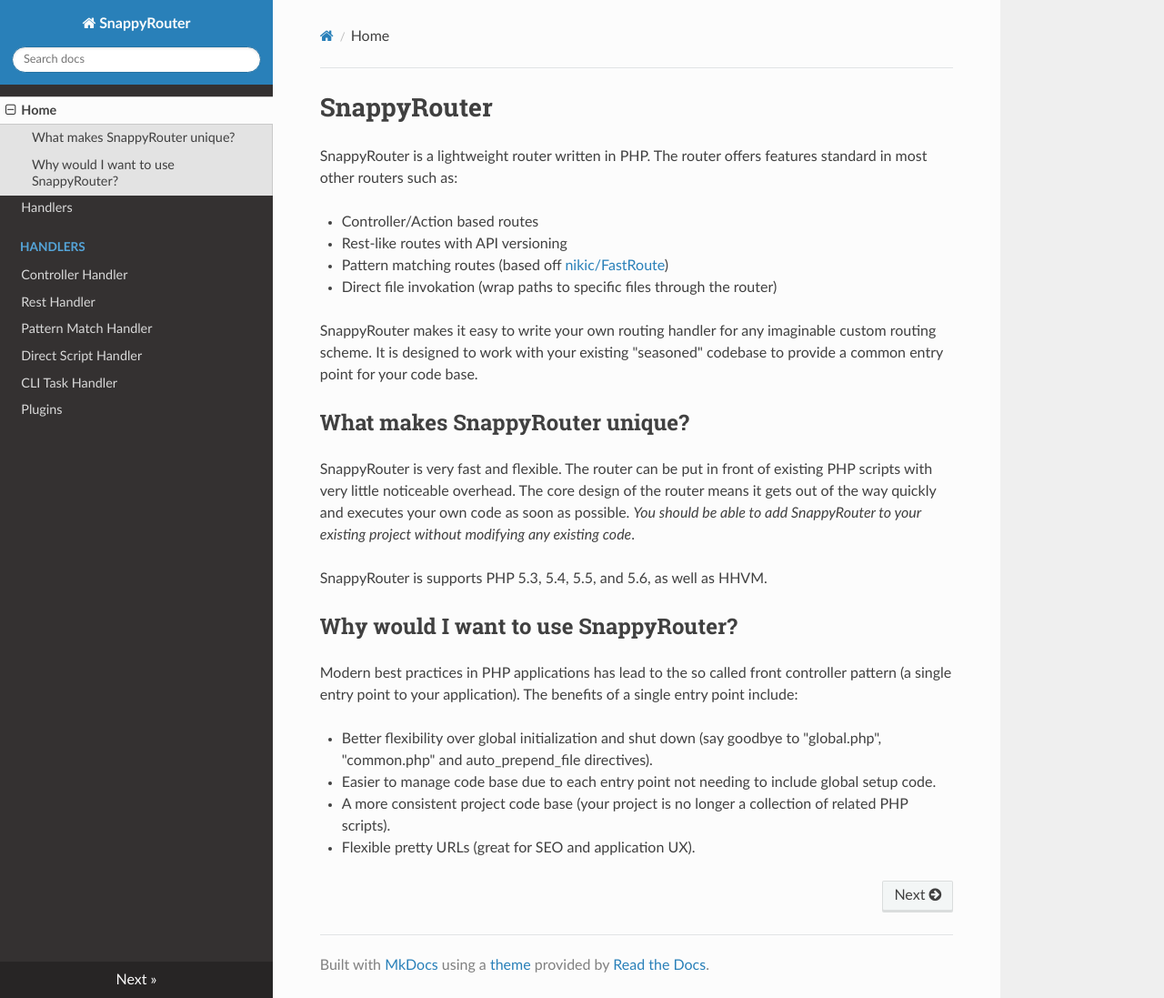
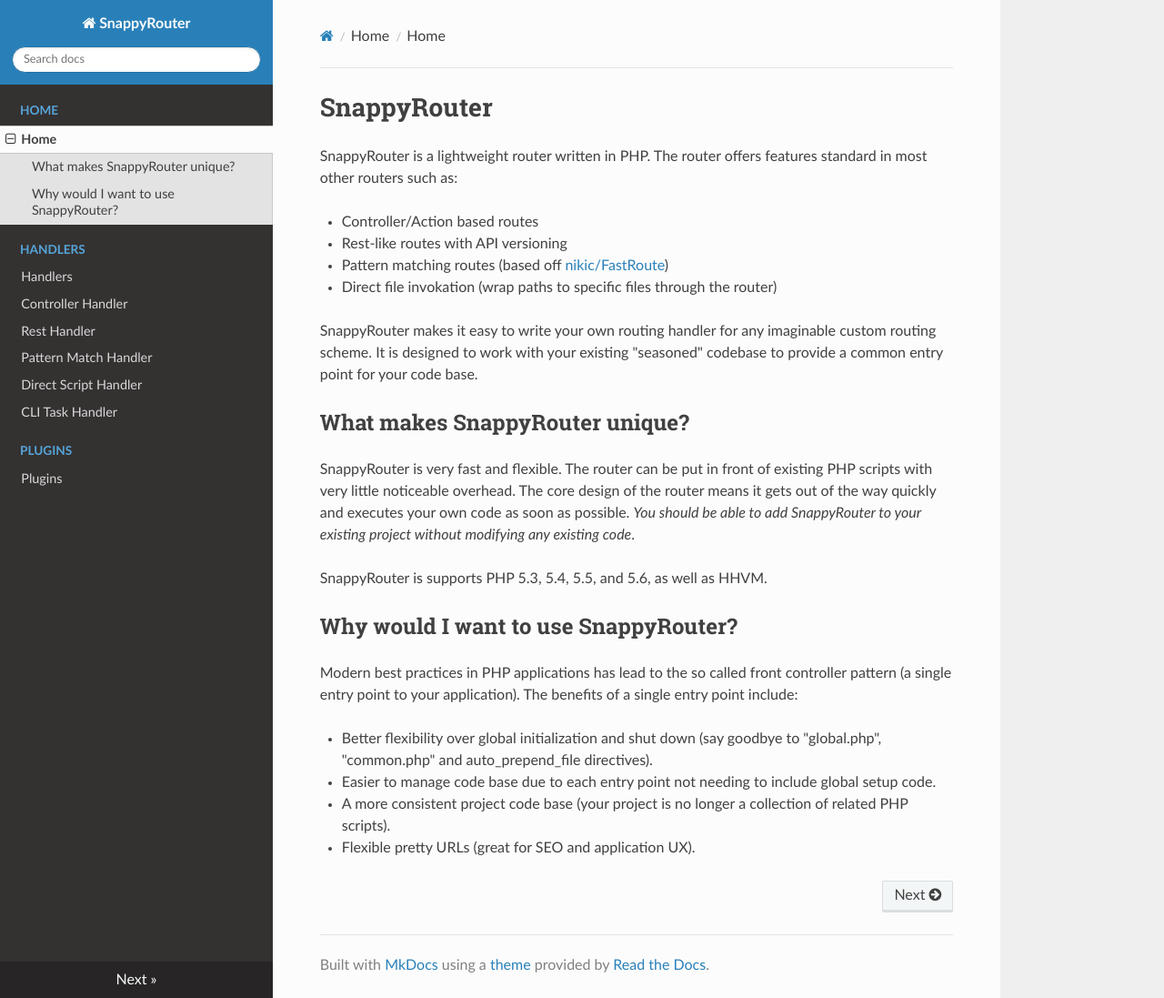
Before and after one commit to Vectorface/SnappyRouter, an MkDocs documentation site: the page built from docs/index.md, in a window 1280 px wide and 1097 px high. Shown: the whole window at 91% size. Built offline with MkDocs 1.6.1, drawn with Linux system fonts in a browser that asks for light colours; nearby versions of some CDN libraries; old or Windows-style settings are respelled for this version of MkDocs.

Commit message:
Revert "Better docs navigation."
This reverts commit d4add2690bf8e71c57debd94b6336b0fd855b33b.

```diff
--- a/mkdocs.yml
+++ b/mkdocs.yml
@@ -1,11 +1,11 @@
 site_name: 'SnappyRouter'
 pages:
--   ['index.md', 'Home']
--   ['handlers/index.md', 'Handlers']
+-   ['index.md', 'Home', 'Home']
+-   ['handlers/index.md', 'Handlers', 'Handlers']
 -   ['handlers/controller_handler.md', 'Handlers', 'Controller Handler']
 -   ['handlers/rest_handler.md', 'Handlers', 'Rest Handler']
 -   ['handlers/pattern_handler.md', 'Handlers', 'Pattern Match Handler']
 -   ['handlers/direct_handler.md', 'Handlers', 'Direct Script Handler']
 -   ['handlers/cli_handler.md', 'Handlers', 'CLI Task Handler']
--   ['plugins/index.md', 'Plugins']
+-   ['plugins/index.md', 'Plugins', 'Plugins']
 theme: 'readthedocs'
```
